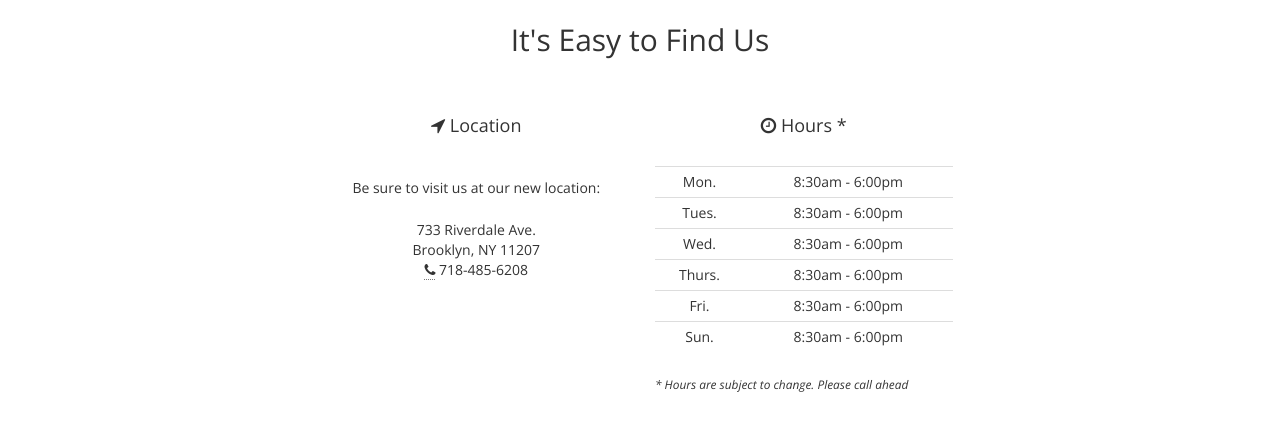
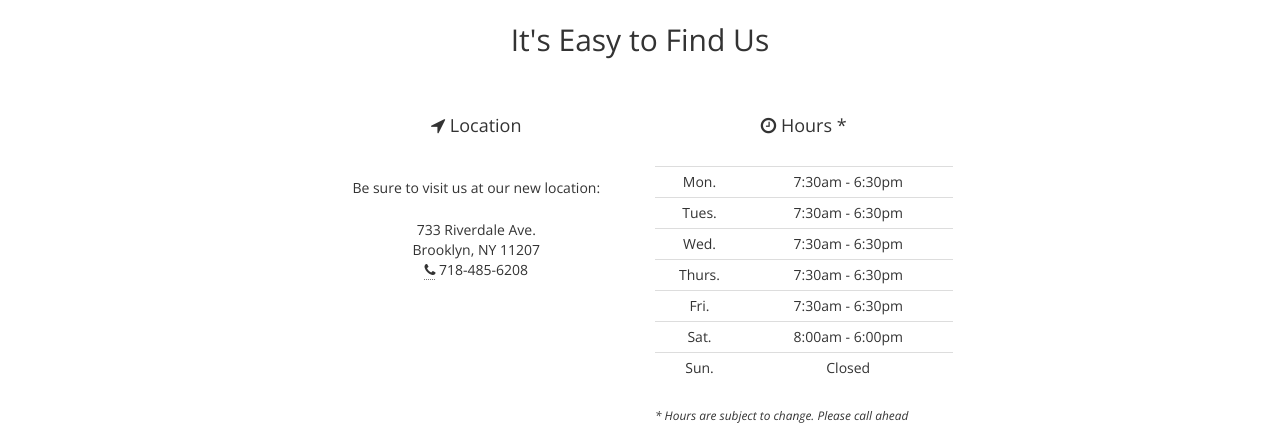
Before and after one commit to johnciacia/ekocleaners.com, a plain HTML site: page index.html in a window 1280 px wide. Shown: the part 1128-1561 px from the top of the page. Drawn offline with nearby package versions, Linux system fonts and the light colour scheme; grey boxes are pictures that could not be loaded; a web font is replaced by a local one.

Commit message:
Update index.html

```diff
--- a/index.html
+++ b/index.html
@@ -198,27 +198,31 @@
         <table class="table table-condensed text-center">
           <tr>
             <td>Mon.</td>
-            <td>8:30am - 6:00pm</td>
+            <td>7:30am - 6:30pm</td>
           </tr>
           <tr>
             <td>Tues.</td>
-            <td>8:30am - 6:00pm</td>
+            <td>7:30am - 6:30pm</td>
           </tr>
           <tr>
             <td>Wed.</td>
-            <td>8:30am - 6:00pm</td>
+            <td>7:30am - 6:30pm</td>
           </tr>
           <tr>
             <td>Thurs.</td>
-            <td>8:30am - 6:00pm</td>
+            <td>7:30am - 6:30pm</td>
           </tr>
           <tr>
             <td>Fri.</td>
-            <td>8:30am - 6:00pm</td>
+            <td>7:30am - 6:30pm</td>
+          </tr>
+          <tr>
+            <td>Sat.</td>
+            <td>8:00am - 6:00pm</td>
           </tr>
           <tr>
             <td>Sun.</td>
-            <td>8:30am - 6:00pm</td>
+            <td>Closed</td>
           </tr>
         </table>
         <small><em>* Hours are subject to change. Please call ahead</em></small>
```
